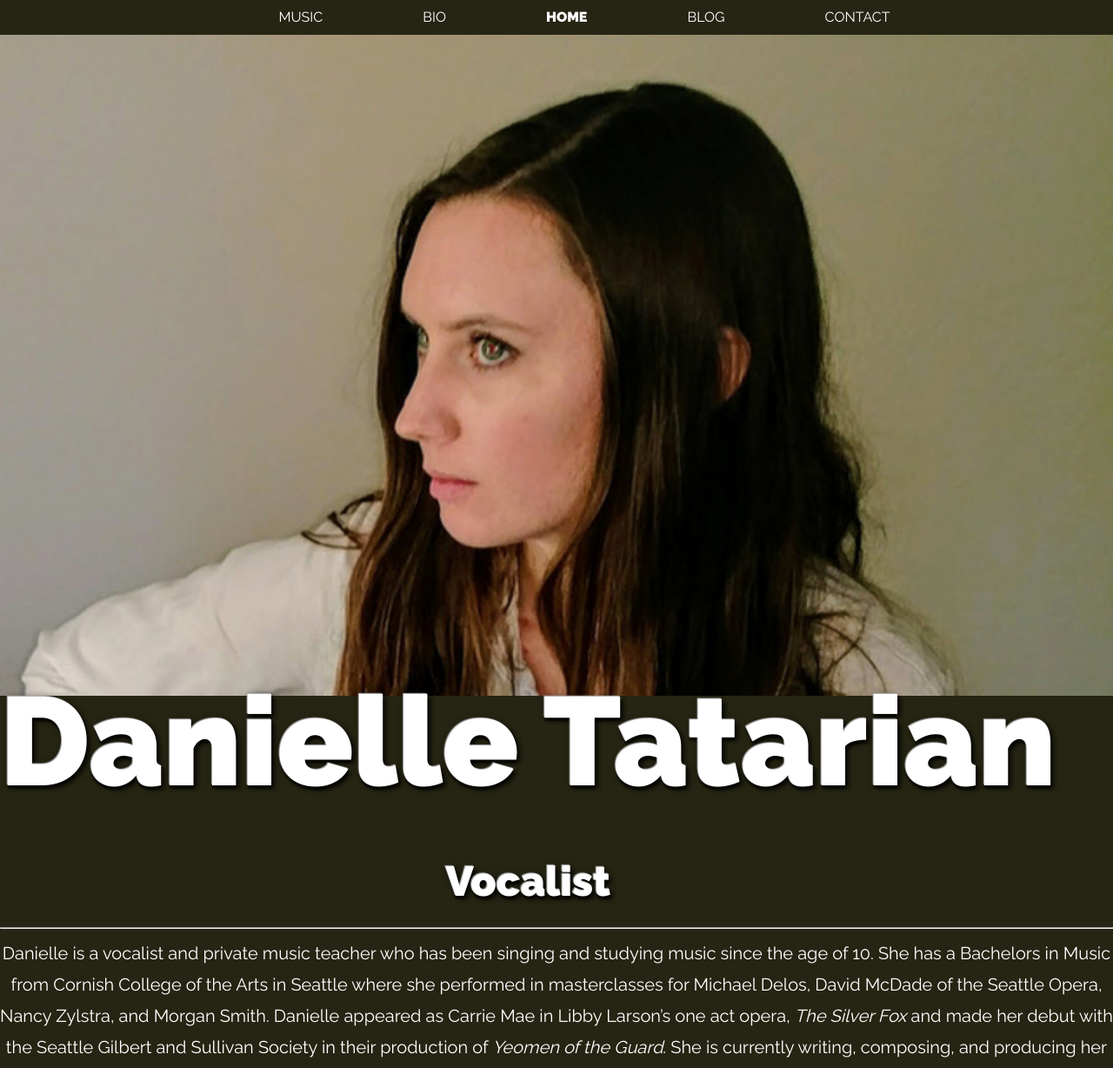
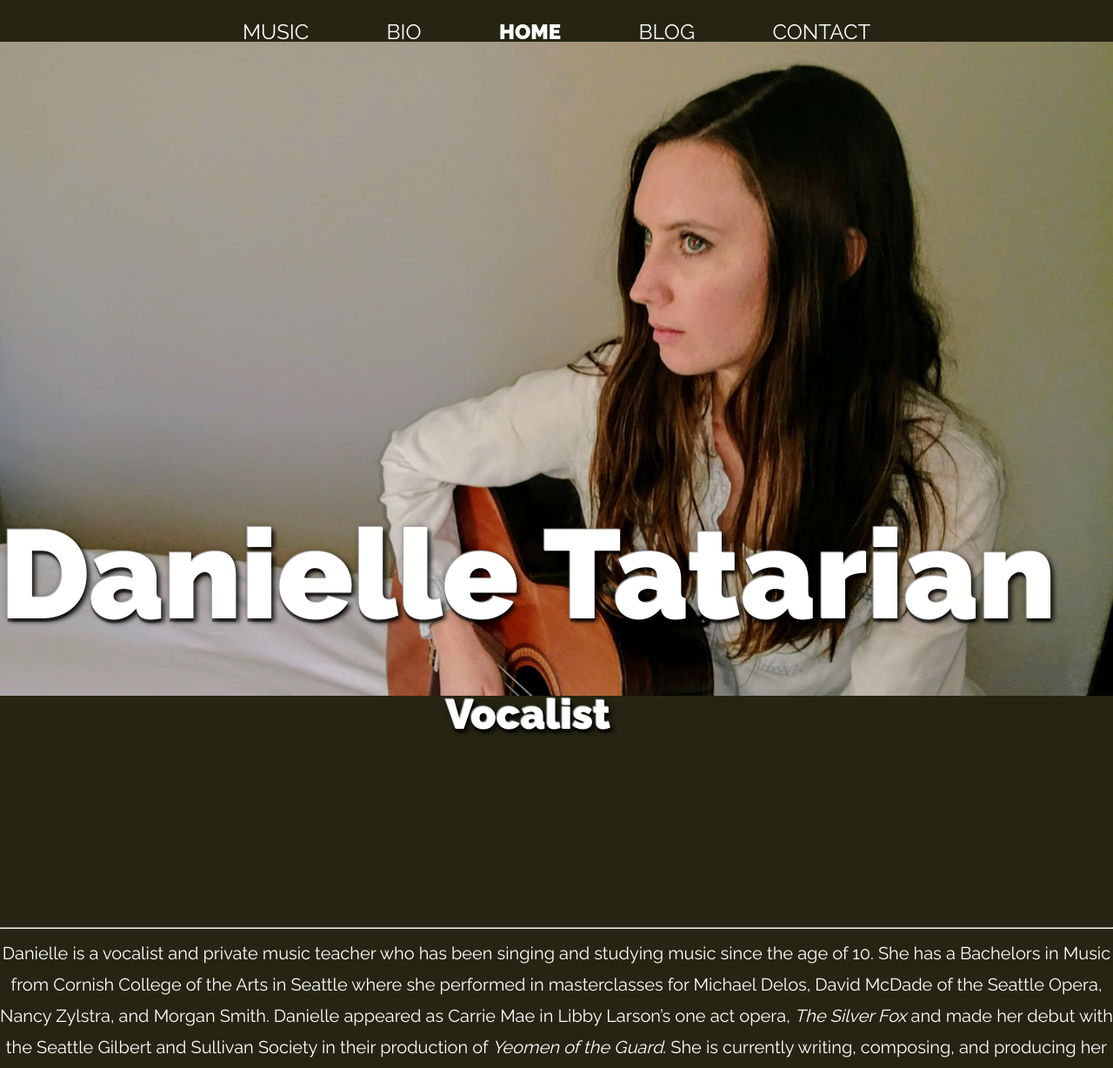
Before and after one commit to jonathanengelbert/dani_website, a PHP site: page / in a window 1280 px wide. Shown: the top 1228 px of the page at 87% size. Run offline with PHP 8.4, Linux system fonts and the light colour scheme; some libraries are stand-ins or nearby versions.

```diff
--- a/styles/main.css
+++ b/styles/main.css
@@ -70,15 +70,15 @@ nav a:hover {
   cursor: pointer;
 }
 
-
+/*======================================================= */
 /* NAV REDUCED (MOBILE)*/
-
+/*======================================================= */
 @media screen and (max-width: 767px){
   .nav__full {
     display: none;
   }
 
-}
+
 
 .dropdown {
   position: absolute;
@@ -95,19 +95,63 @@ nav a:hover {
   display: block;
 }
 
-/*
-*
-* 769px+
-*
-*/
+.hero {
+  background: url('../img/dani_centered-640.jpg');
+  background-repeat: no-repeat;
+  background-size: cover;
+  height: 100vh;
+  position: relative;
+}
+
+.hero__header {
+  position: absolute;
+  top: 60vw;
+  text-align: center;
+}
+
+}
+
+
+
+
+
+
+
+
+
+/*======================================================= */
+/* * NAV 768px -> 1000px */
+/*======================================================= */
 
 @media screen and (min-width: 768px){
   .nav__reduced {
     display: none;
   }
-  nav li{
-    padding-left: 5%;
+  nav {
+    height: 6%;
+
   }
+
+  nav li {
+    font-size: 2em;
+    padding: 1.5%;
+    line-height: 1.5;
+  }
+
+  .hero {
+    background: url('../img/dani-1024.jpg');
+    background-repeat: no-repeat;
+    background-size: cover;
+    height: 100vh;
+    position: relative;
+  }
+
+  .hero__header {
+    position: absolute;
+    top: 45vw;
+    text-align: center;
+  }
+
 }
 
 
@@ -158,19 +202,12 @@ section {
 height: 100vh;
 }
 
-.hero {
-  background: url('../img/dani_centered-640.jpg');
-  background-repeat: no-repeat;
-  background-size: cover;
-  height: 100vh;
-  position: relative;
-}
 
-.hero__header {
-  position: absolute;
-  top: 60vw;
-  text-align: center;
-}
+/*======================================================= */
+/* * HOME MOBILE
+/*======================================================= */
+
+
 
 
 .bio {
@@ -180,6 +217,12 @@ height: 100vh;
   text-align: center;
   line-height: 1.8;
   padding-top: 20%;
+
+  /*======================================================= */
+  /* * HOME 768 --> 1000px
+  /*======================================================= */
+
+
 
 
 /* MUSIC */
```
Also changed, not shown: assets/main.css (+12 -6 lines).
